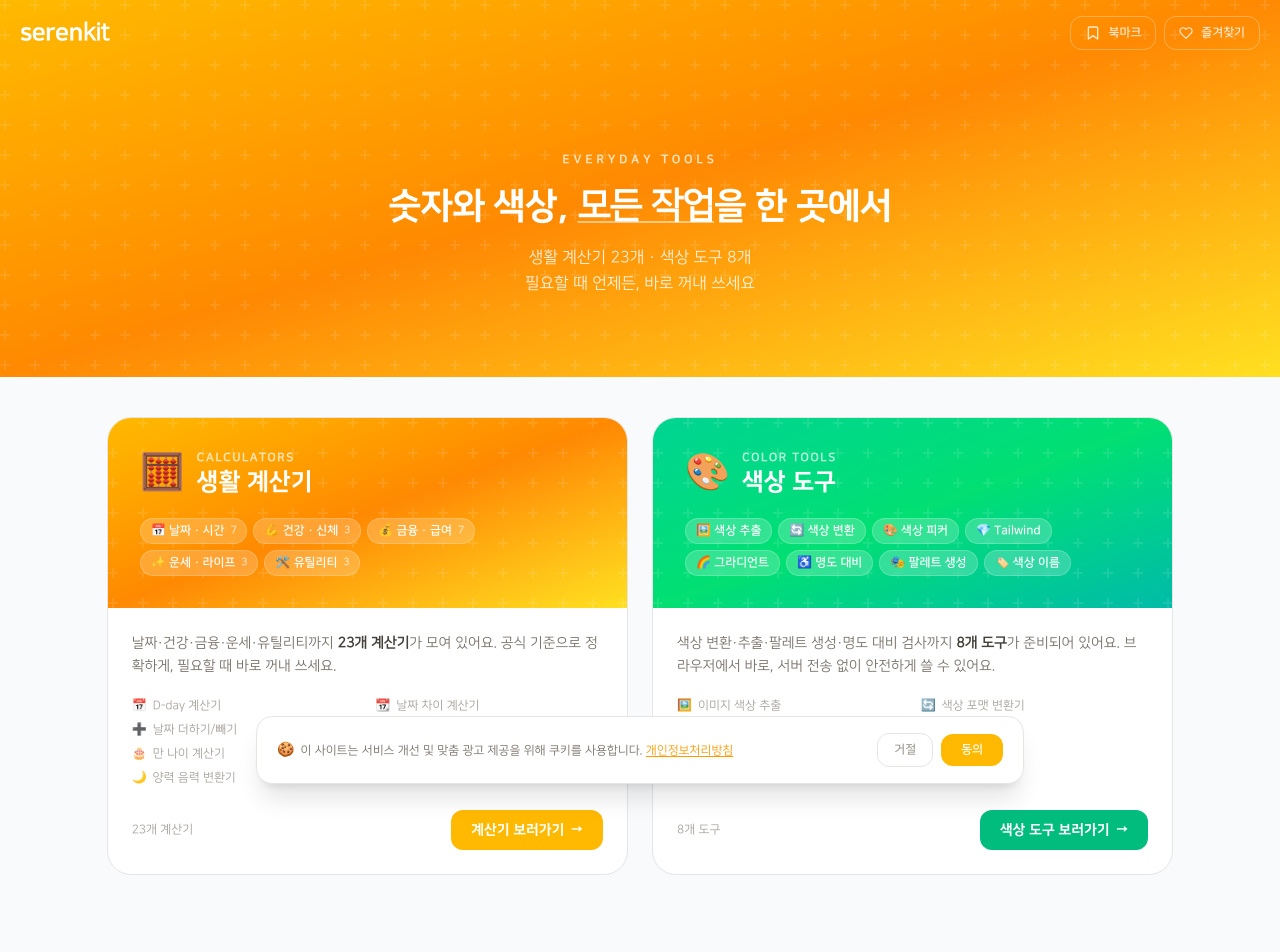
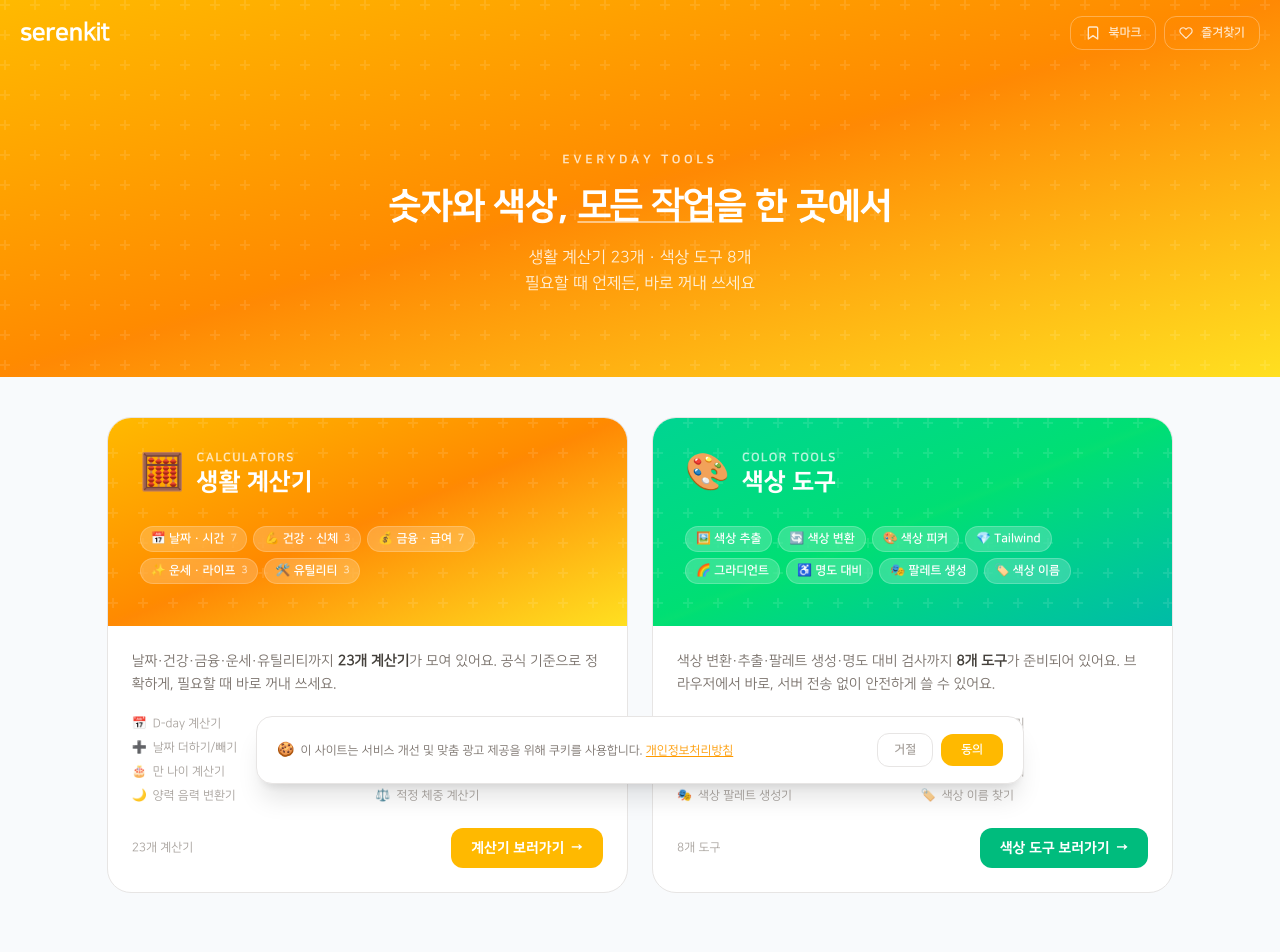
Before and after one commit to Cherisia/serenkit, a Next.js app: page / in a window 1280 px wide. Shown: the top 952 px of the page. Built offline with nearby package versions, Linux system fonts and the light colour scheme.

Commit message:
메인페이지 카드 구조 통일

```diff
--- a/app/page.js
+++ b/app/page.js
@@ -56,11 +56,11 @@ export default function Home() {
 
           {/* 계산기 */}
           <Link href="/cal"
-            className="group block bg-white border border-stone-200 rounded-3xl overflow-hidden hover:shadow-xl hover:-translate-y-1 transition-all duration-300 hover:border-amber-300">
-            <div className="bg-gradient-to-br from-amber-400 via-orange-400 to-yellow-300 p-8 relative overflow-hidden">
+            className="group flex flex-col bg-white border border-stone-200 rounded-3xl overflow-hidden hover:shadow-xl hover:-translate-y-1 transition-all duration-300 hover:border-amber-300">
+            <div className="bg-gradient-to-br from-amber-400 via-orange-400 to-yellow-300 p-8 relative overflow-hidden h-52">
               <div className="absolute inset-0 opacity-10" style={{ backgroundImage: CALC_HERO_PATTERN }} />
               <div className="relative">
-                <div className="flex items-center gap-3 mb-5">
+                <div className="flex items-center gap-3 mb-7">
                   <span className="text-4xl">🧮</span>
                   <div>
                     <p className="text-xs font-black text-white/70 uppercase tracking-widest">Calculators</p>
@@ -78,7 +78,7 @@ export default function Home() {
                 </div>
               </div>
             </div>
-            <div className="p-6">
+            <div className="p-6 flex flex-col flex-1">
               <p className="text-sm text-stone-500 leading-relaxed mb-5">
                 날짜·건강·금융·운세·유틸리티까지 <strong className="text-stone-700">{totalCalcs}개 계산기</strong>가 모여 있어요.
                 공식 기준으로 정확하게, 필요할 때 바로 꺼내 쓰세요.
@@ -91,7 +91,7 @@ export default function Home() {
                   </li>
                 ))}
               </ul>
-              <div className="flex items-center justify-between">
+              <div className="flex items-center justify-between mt-auto">
                 <span className="text-xs text-stone-400">{totalCalcs}개 계산기</span>
                 <span className="flex items-center gap-1.5 bg-amber-400 group-hover:bg-amber-500 text-white text-sm font-black px-5 py-2.5 rounded-xl transition-colors">
                   계산기 보러가기
@@ -103,11 +103,11 @@ export default function Home() {
 
           {/* 색상 도구 */}
           <Link href="/color"
-            className="group block bg-white border border-stone-200 rounded-3xl overflow-hidden hover:shadow-xl hover:-translate-y-1 transition-all duration-300 hover:border-emerald-300">
-            <div className="bg-gradient-to-br from-emerald-400 via-green-400 to-teal-500 p-8 relative overflow-hidden">
+            className="group flex flex-col bg-white border border-stone-200 rounded-3xl overflow-hidden hover:shadow-xl hover:-translate-y-1 transition-all duration-300 hover:border-emerald-300">
+            <div className="bg-gradient-to-br from-emerald-400 via-green-400 to-teal-500 p-8 relative overflow-hidden h-52">
               <div className="absolute inset-0 opacity-10" style={{ backgroundImage: CALC_HERO_PATTERN }} />
               <div className="relative">
-                <div className="flex items-center gap-3 mb-5">
+                <div className="flex items-center gap-3 mb-7">
                   <span className="text-4xl">🎨</span>
                   <div>
                     <p className="text-xs font-black text-white/70 uppercase tracking-widest">Color Tools</p>
@@ -124,7 +124,7 @@ export default function Home() {
                 </div>
               </div>
             </div>
-            <div className="p-6">
+            <div className="p-6 flex flex-col flex-1">
               <p className="text-sm text-stone-500 leading-relaxed mb-5">
                 색상 변환·추출·팔레트 생성·명도 대비 검사까지 <strong className="text-stone-700">{COLOR_TOOLS.length}개 도구</strong>가 준비되어 있어요.
                 브라우저에서 바로, 서버 전송 없이 안전하게 쓸 수 있어요.
@@ -137,7 +137,7 @@ export default function Home() {
                   </li>
                 ))}
               </ul>
-              <div className="flex items-center justify-between">
+              <div className="flex items-center justify-between mt-auto">
                 <span className="text-xs text-stone-400">{COLOR_TOOLS.length}개 도구</span>
                 <span className="flex items-center gap-1.5 bg-emerald-500 group-hover:bg-emerald-600 text-white text-sm font-black px-5 py-2.5 rounded-xl transition-colors">
                   색상 도구 보러가기
```
